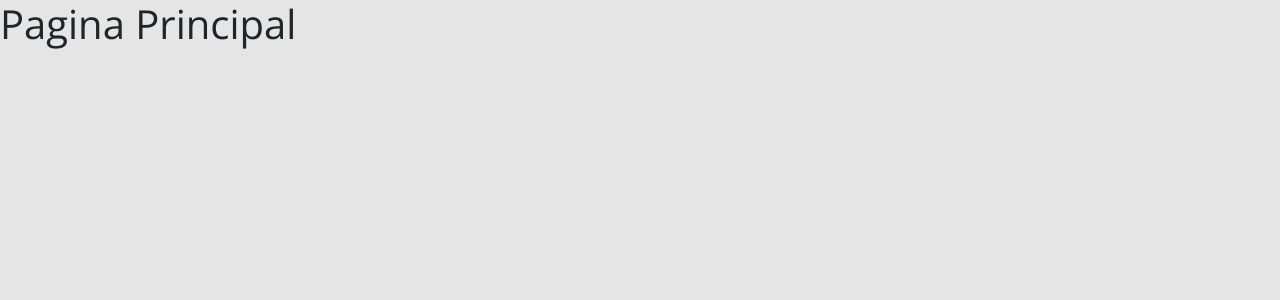
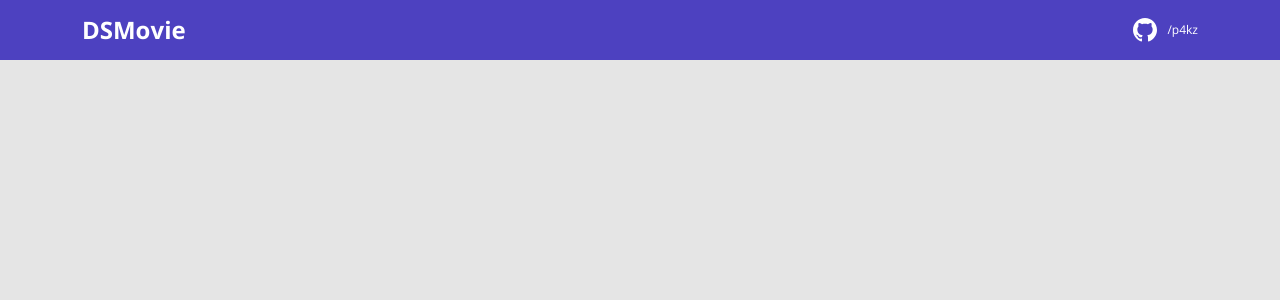
Before and after one commit to p4kz/dsmovie, a React (Create React App) app in the folder frontend/: page / in a window 1280 px wide. Shown: the top 300 px of the page. Built offline with nearby package versions, Linux system fonts and the light colour scheme.

Commit message:
create Navbar

```diff
--- a/frontend/src/App.tsx
+++ b/frontend/src/App.tsx
@@ -1,7 +1,8 @@
+import Navbar from "./components/Navbar";
 
 function App() {
   return (
-    <h1>Pagina Principal</h1>
+    <Navbar />
   );
 }
 
--- /dev/null
+++ b/frontend/src/components/Navbar/index.tsx
@@ -0,0 +1,22 @@
+import {ReactComponent as GithubIcon} from '../../assets/img/github_logo.svg';
+import './styles.css'
+function Navbar () {
+
+    return(
+        <header>
+            <nav className='container'>
+                <div className='dsmovie-nav-content'>
+                    <h1>DSMovie</h1>
+                    <a href="https://github.com/p4kz">
+                        <div className='dsmovie-contact-container'>
+                            <GithubIcon />
+                            <p className='dsmovie-contact-link'>/p4kz</p>
+                        </div>
+                    </a>
+                </div>
+            </nav>
+        </header>
+    )
+}
+
+export default Navbar
--- /dev/null
+++ b/frontend/src/components/Navbar/styles.css
@@ -0,0 +1,29 @@
+header {
+    background-color: var(--color-primary);
+    height: 60px;
+    display: flex;
+    align-items: center;
+}
+
+.dsmovie-nav-content {
+    display: flex;
+    justify-content: space-between;
+    align-items: center;
+    color: #fff;
+}
+
+.dsmovie-nav-content h1{
+    font-size: 24px;
+    font-weight: 700;
+    margin: 0;
+}
+
+.dsmovie-contact-container {
+    display: flex;
+    align-items: center;
+}
+
+.dsmovie-contact-link {
+    margin: 0 0 0 10px;
+    font-size: 12px;
+}
```
Also changed, not shown: frontend/src/assets/img/github_logo.svg (added).
